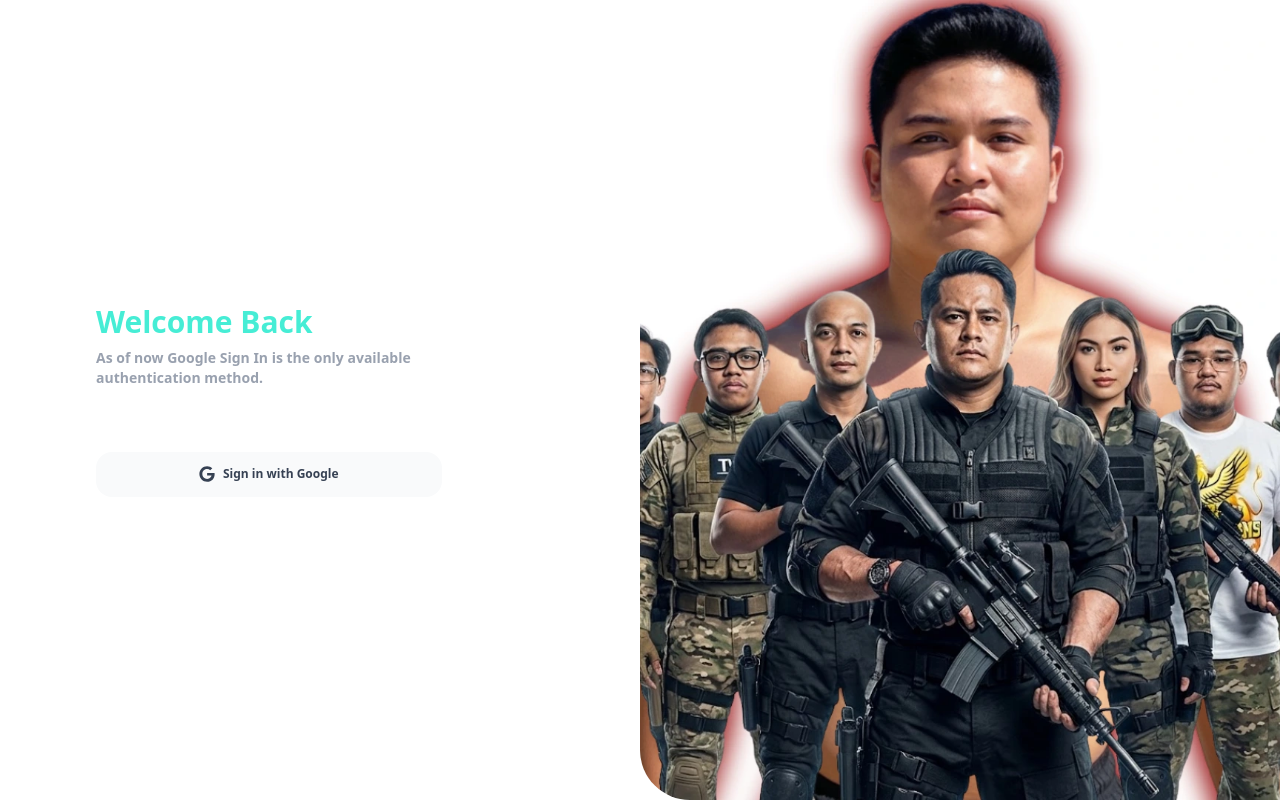
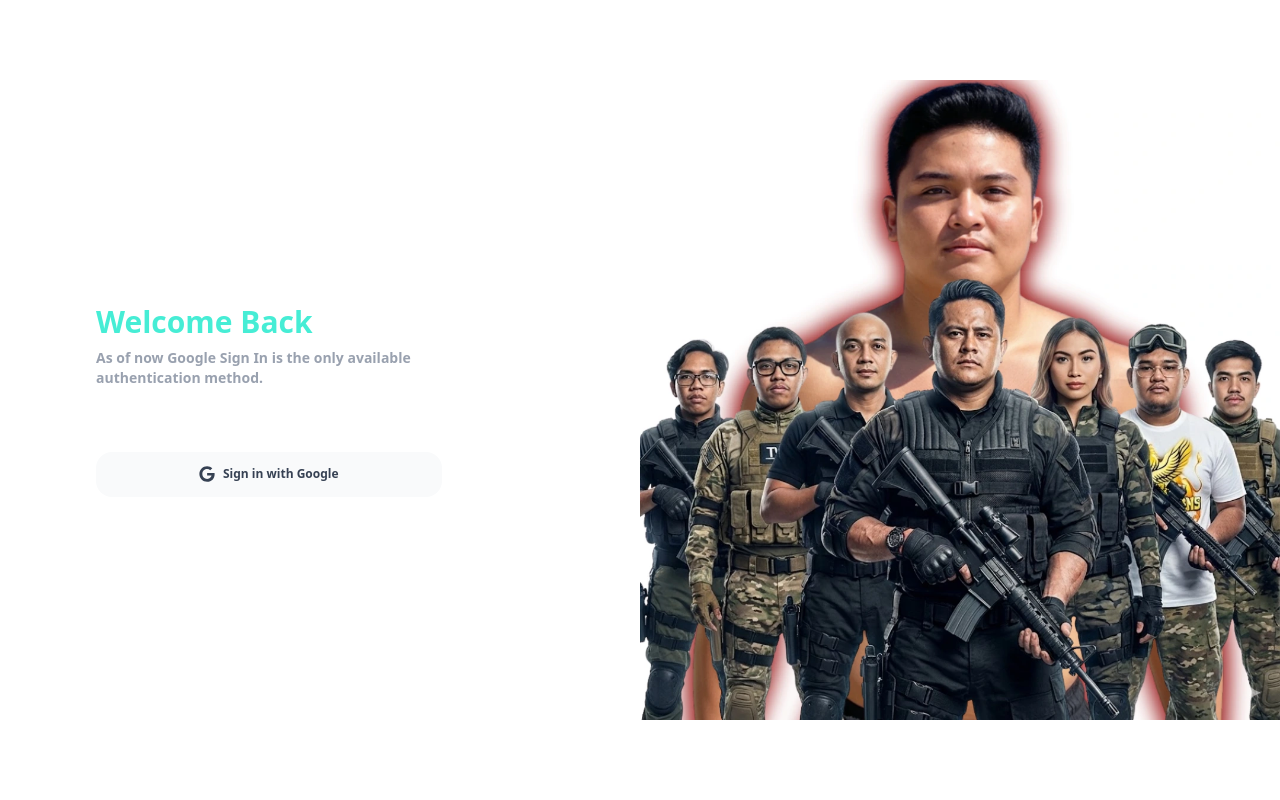
Before and after one commit to Kezia-Cane/jovenva-attendance, a Next.js app: page /login in a window 1280 px wide. Built offline with nearby package versions, Linux system fonts and the light colour scheme.

Commit message:
adjust image widtch

```diff
--- a/app/(auth)/login/page.tsx
+++ b/app/(auth)/login/page.tsx
@@ -34,7 +34,7 @@ export default function LoginPage() {
 
             {/* Right Side - Teal Gradient & Curve */}
             <div className="absolute top-0 right-0 hidden h-full w-[50vw] md:flex flex-col justify-center items-center pl-0 pb-0 overflow-hidden rounded-bl-[50px]">
-                <div className="absolute inset-0 bg-[url('/jovenVA.webp')] bg-cover bg-center bg-no-repeat z-0" />
+                <img src="/jovenVA.webp" alt="Login Visual" className="h-full w-full object-contain" />
 
             </div>
         </div>
```
